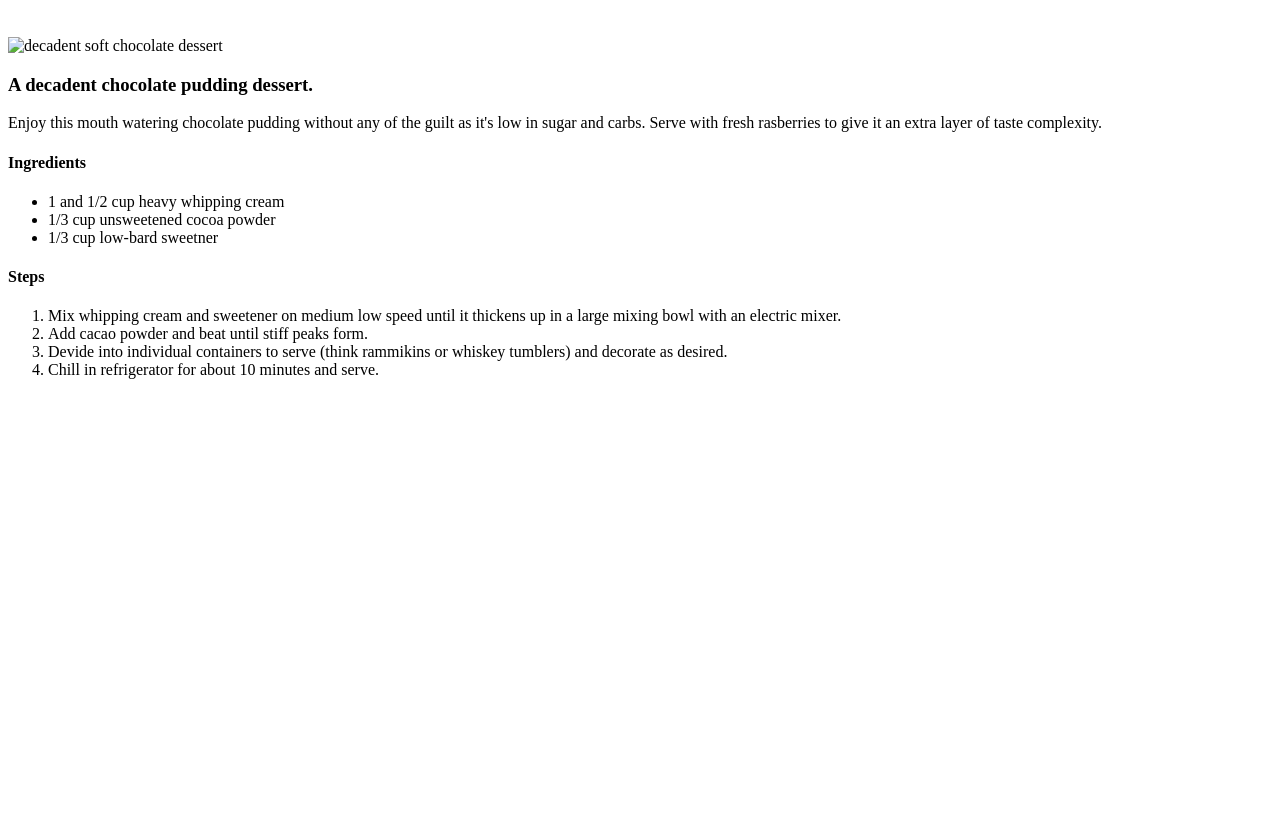
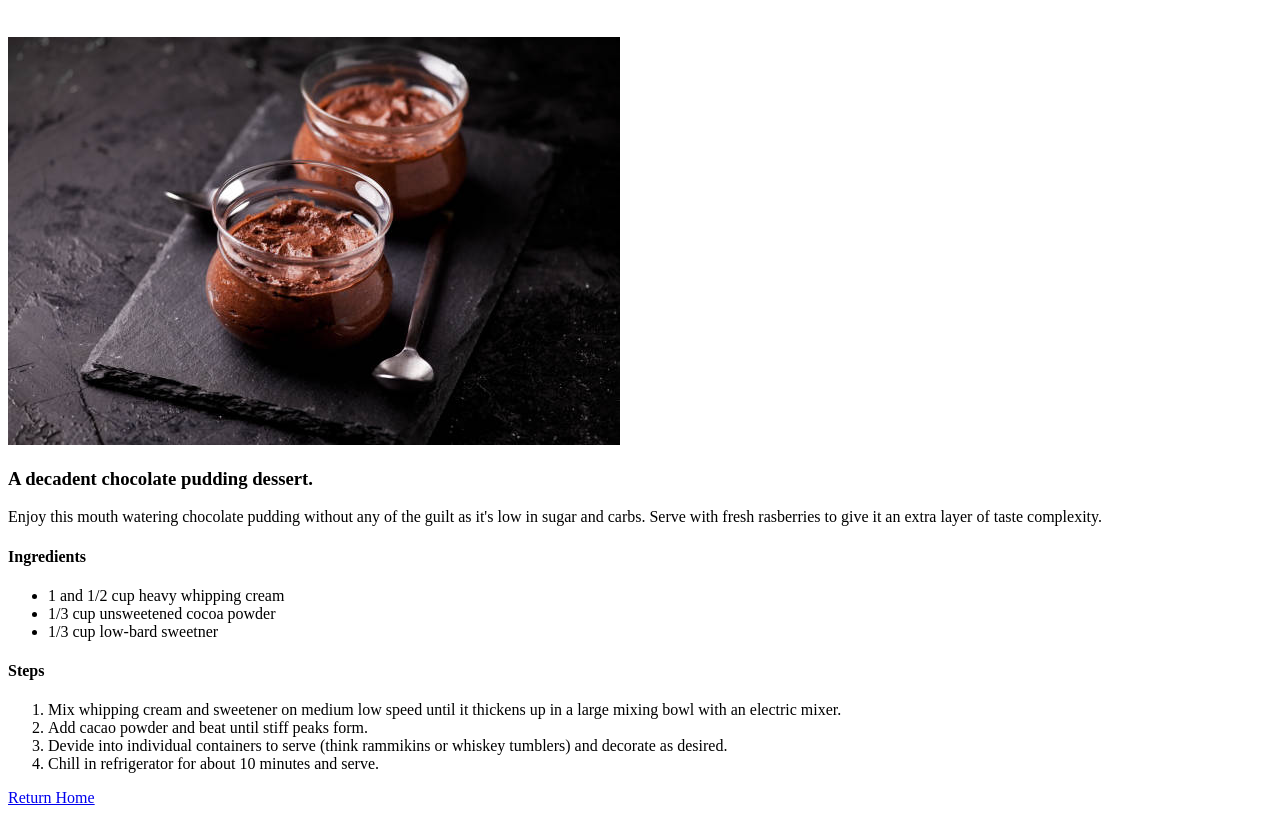
Before and after one commit to MsCeliaM/Odin-recipes, a plain HTML site: page recipes/chocdsrt.html in a window 1280 px wide. Shown: the part 61-876 px from the top of the page. Before the commit the page ends 800 px from the top, so only its background shows below. Drawn offline with Linux system fonts and the light colour scheme.

Commit message:
Fix broken link on image and add Home button

```diff
--- a/recipes/chocdsrt.html
+++ b/recipes/chocdsrt.html
@@ -10,7 +10,7 @@
         <h1>Chocolate Dessert</h1>
         <br>
 
-        <img src="/odinprojects/odin-recipes/img/chocpud.jpg" alt="decadent soft chocolate dessert">
+        <img src="../img/chocpud.jpg" alt="decadent soft chocolate dessert">
 
         <h3>A decadent chocolate pudding dessert.</h3>
 
@@ -31,6 +31,6 @@
             <li>Devide into individual containers to serve (think rammikins or whiskey tumblers) and decorate as desired.</li>
             <li>Chill in refrigerator for about 10 minutes and serve.</li>
         </ol>
-
+        <a href="../index.html">Return Home</a>
     </body>
 </html>
```
